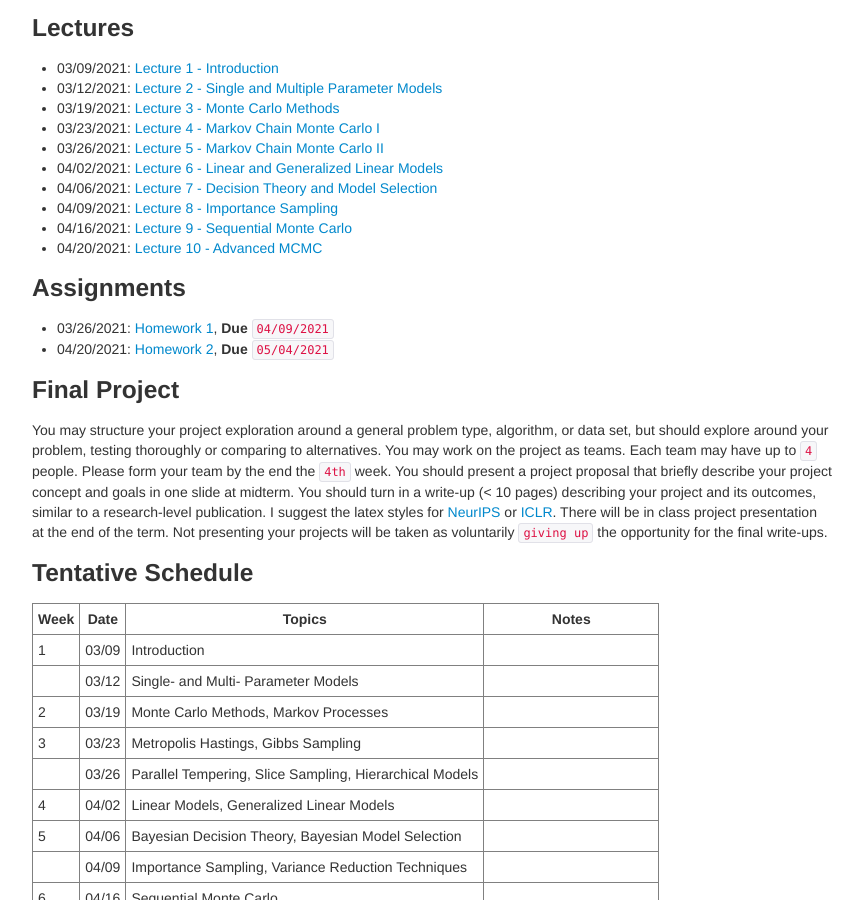
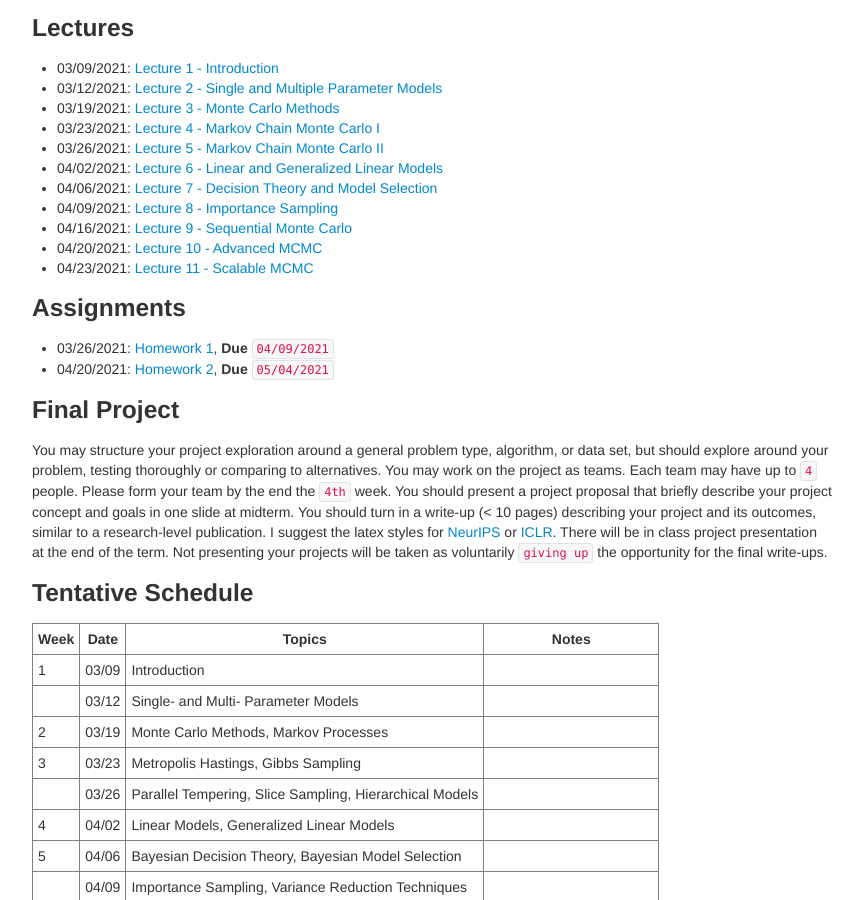
Before and after one commit to zcrabbit/zcrabbit.github.io, a Jekyll site: the page built from courses/btc-s21.md, in a window 1280 px wide and 900 px high, scrolled down 1095 px. Shown: the whole window, without its empty margins (208-1071 px from the left). Built offline with Jekyll 4.4.1, drawn with Linux system fonts in a browser that asks for light colours.

Commit message:
lecture 11 out

```diff
--- a/courses/btc-s21.md
+++ b/courses/btc-s21.md
@@ -49,6 +49,7 @@ We will use python during the course. A good Python tutorial is available at <ht
 - 04/09/2021: [Lecture 8 - Importance Sampling]({{sites.baseurl}}/static/slides/btc_spring21/lec08.pdf)
 - 04/16/2021: [Lecture 9 - Sequential Monte Carlo]({{sites.baseurl}}/static/slides/btc_spring21/lec09.pdf)
 - 04/20/2021: [Lecture 10 - Advanced MCMC]({{sites.baseurl}}/static/slides/btc_spring21/lec10.pdf)
+- 04/23/2021: [Lecture 11 - Scalable MCMC]({{sites.baseurl}}/static/slides/btc_spring21/lec11.pdf)
 
 
 ### Assignments
```
Also changed, not shown: 2 other files.
